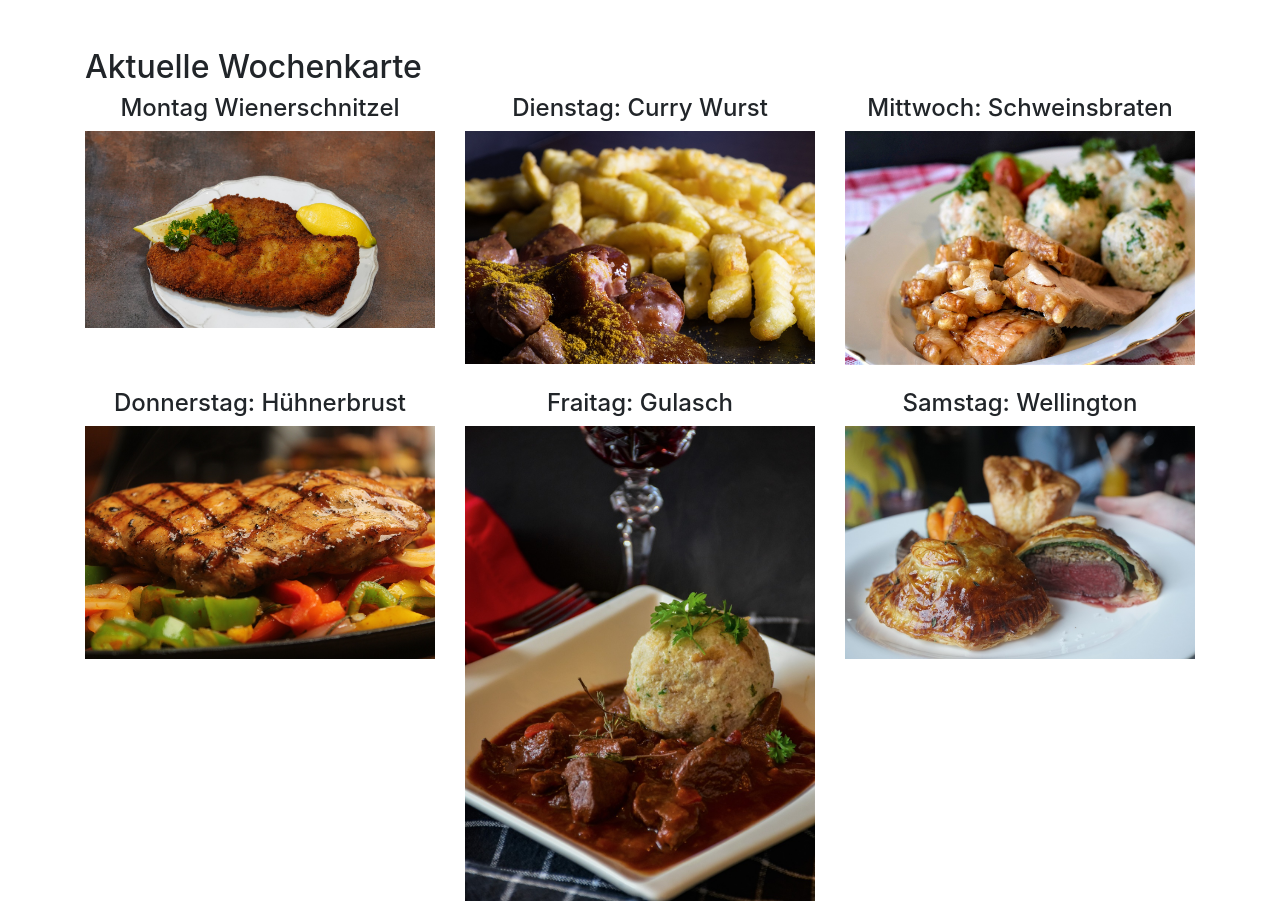
After one commit to PaulFillafer/Wochenkarte, a PHP site: page /wochenkarte.php in a window 1280 px wide. The commit adds this page. Run offline with PHP 8.4, Linux system fonts and the light colour scheme.

Commit message:
3. Wochenkarte mit Bildern und Button der auf die Seite linked

```diff
--- a/index.php
+++ b/index.php
@@ -8,7 +8,7 @@
 <body>
 <div style="max-width: 300px; margin: auto; padding-top: 50px;">
     <h2>Eingabeformular</h2>
-    <form action="zielseite.php" method="post">
+    <form action="wochenkarte.php" method="post">
         <div>
             <label for="feld1">Eingabefeld 1:</label>
             <input type="text" id="feld1" name="feld1" required>
--- /dev/null
+++ b/wochenkarte.php
@@ -0,0 +1,47 @@
+<?php
+require_once 'User.php';
+
+?>
+
+<!DOCTYPE html>
+<html lang="de">
+<head>
+    <meta charset="UTF-8">
+    <meta name="viewport" content="width=device-width, initial-scale=1.0">
+    <title>Wochenkarte - Frühstückspension</title>
+    <link href="https://maxcdn.bootstrapcdn.com/bootstrap/4.0.0/css/bootstrap.min.css" rel="stylesheet">
+</head>
+<body>
+<div class="container">
+    <h2 class="mt-5">Aktuelle Wochenkarte</h2>
+    <div class="row">
+        <div class="col-md-4 text-center">
+            <h4>Montag Wienerschnitzel</h4>
+            <img src="images/Bild1.jpg" alt="Montag Wienerschnitzel" class="img-fluid">
+        </div>
+        <div class="col-md-4 text-center">
+            <h4>Dienstag: Curry Wurst</h4>
+            <img src="images/Bild2.jpg" alt="Dienstag: Curry Wurst" class="img-fluid">
+        </div>
+        <div class="col-md-4 text-center">
+            <h4>Mittwoch: Schweinsbraten</h4>
+            <img src="images/Bild3.jpg" alt="Mittwoch: Schweinsbraten" class="img-fluid">
+        </div>
+    </div>
+    <div class="row mt-4">
+        <div class="col-md-4 text-center">
+            <h4>Donnerstag: Hühnerbrust</h4>
+            <img src="images/Bild4.jpg" alt="Donnerstag: Hühnerbrust" class="img-fluid">
+        </div>
+        <div class="col-md-4 text-center">
+            <h4>Fraitag: Gulasch</h4>
+            <img src="images/Bild5.jpg" alt="Fraitag: Gulasch" class="img-fluid">
+        </div>
+        <div class="col-md-4 text-center">
+            <h4>Samstag: Wellington</h4>
+            <img src="images/Bild6.jpg" alt="Samstag: Wellington" class="img-fluid">
+        </div>
+    </div>
+</div>
+</body>
+</html>
```
Also changed, not shown: images/Bild1.jpg (added), images/Bild2.jpg (added), images/Bild3.jpg (added), images/Bild4.jpg (added), images/Bild5.jpg (added), images/Bild6.jpg (added).
